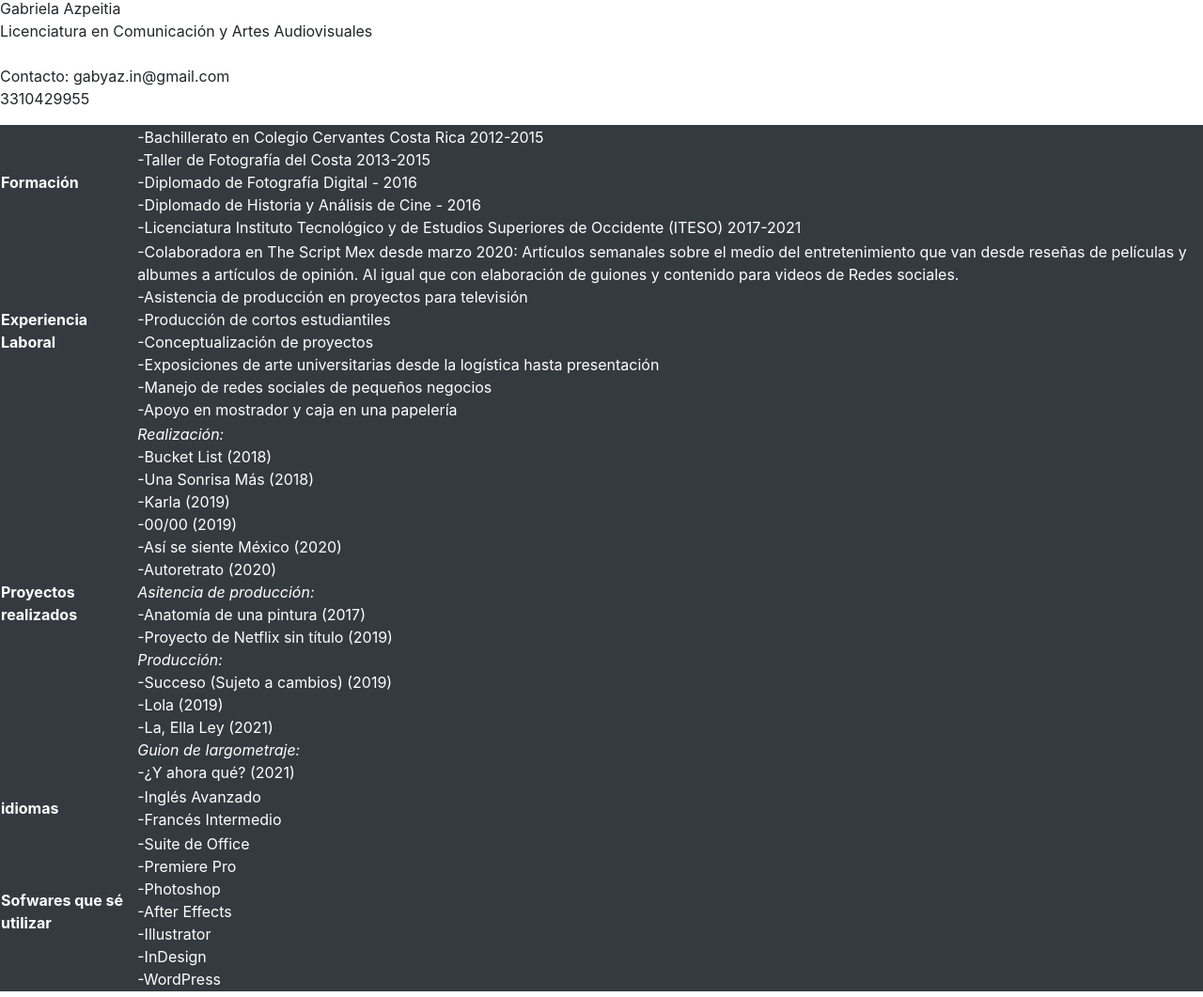
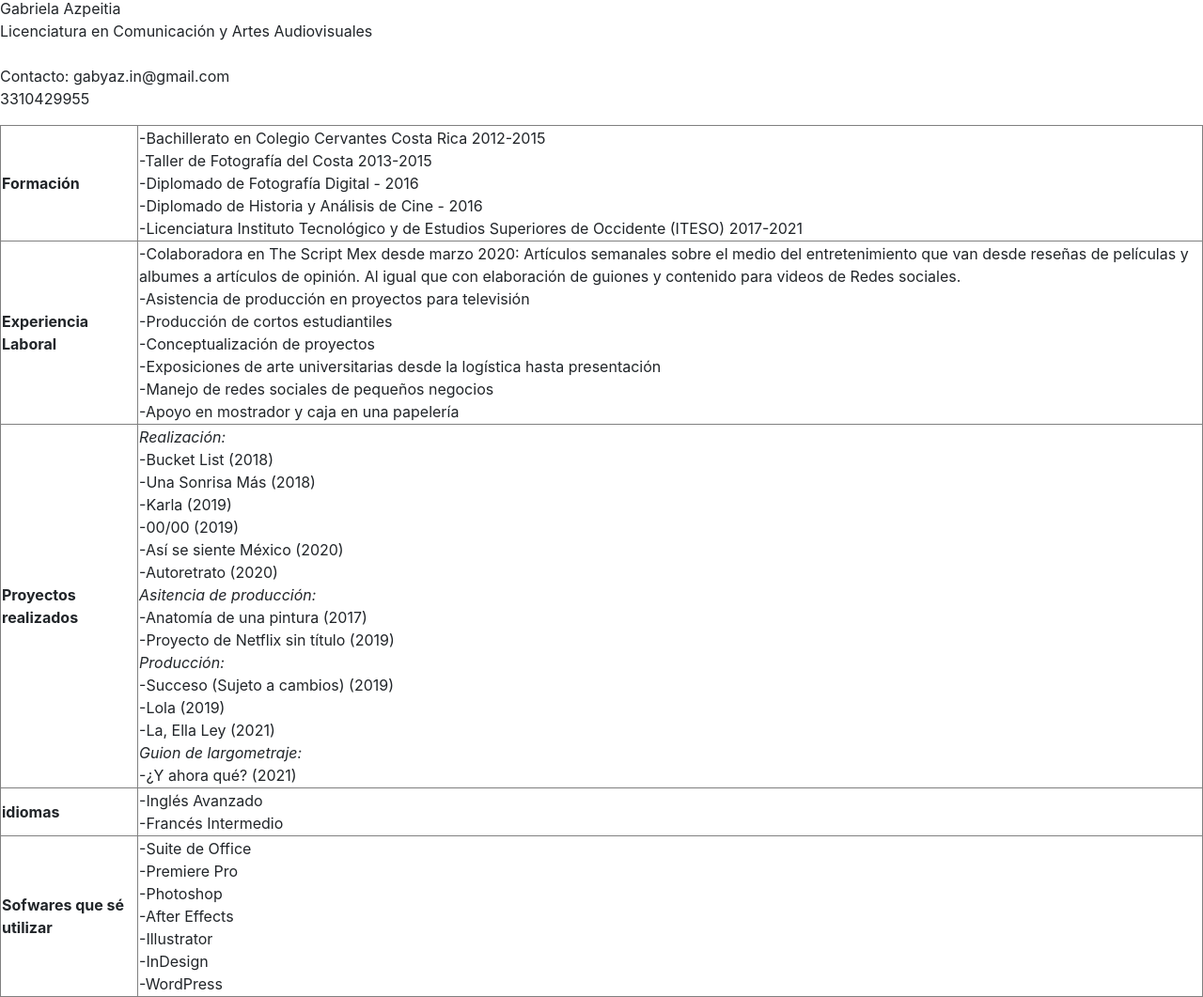
Before and after one commit to gabyaz/gabyaz.github.io, a plain HTML site: page index.htm in a window 1280 px wide. Shown: the part 359-1420 px from the top of the page at 94% size. Drawn offline with nearby package versions, Linux system fonts and the light colour scheme.

Commit message:
Add files via upload

```diff
--- a/index.htm
+++ b/index.htm
@@ -27,7 +27,7 @@
 	3310429955
 	</p>
 
-    	<table class="table-dark">
+    	<table border="1">
         	<tr>
             	<th> Formación </th>
                 <td> -Bachillerato en Colegio Cervantes Costa Rica 2012-2015
```
